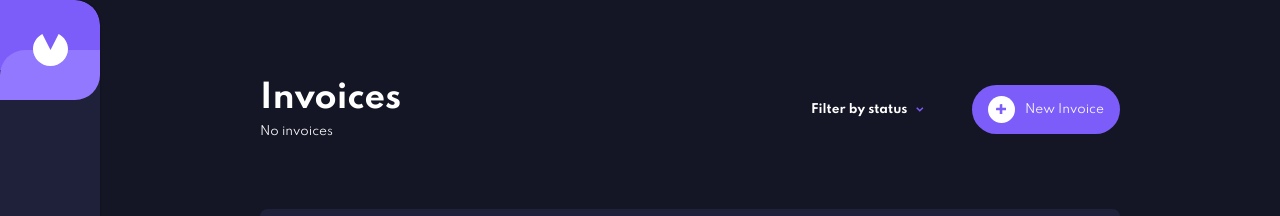
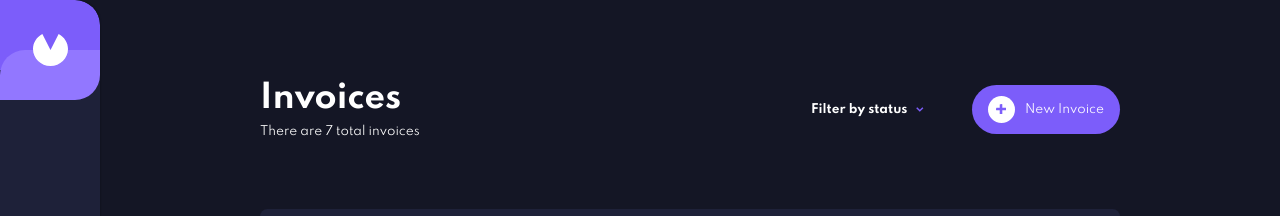
Before and after one commit to Mapelsun/invoice-app, a Vue app: page / in a window 1280 px wide. Shown: the top 216 px of the page. Built offline with nearby package versions, Linux system fonts and the light colour scheme.

Commit message:
feat: include invoice total in heading

```diff
--- a/src/components/invoice/InvoiceHeader.vue
+++ b/src/components/invoice/InvoiceHeader.vue
@@ -2,7 +2,10 @@
   <header class="heading">
     <div class="heading__left">
       <h1>Invoices</h1>
-      <p>No invoices</p>
+      <p v-if="invoices.length > 0">
+        There are {{ invoices.length }} total invoices
+      </p>
+      <p v-else>No invoices</p>
     </div>
     <div class="heading__right">
       <div class="form__group">
@@ -27,8 +30,11 @@
 </template>
 
 <script>
+import { mapState } from "vuex";
 import ActionButton from "@/components/shared/ActionButton";
 export default {
+  name: "invoicesHeader",
+  computed: mapState(["invoices"]),
   components: {
     "app-button": ActionButton,
   },
--- a/src/views/InvoicesHome.vue
+++ b/src/views/InvoicesHome.vue
@@ -12,11 +12,11 @@
 </template>
 
 <script>
+import { mapState } from "vuex";
 import tempData from "@/json/data";
 import InvoiceHeader from "@/components/invoice/InvoiceHeader";
 import EmptyInvoice from "@/components/invoice/EmptyInvoice";
 import InvoicesList from "@/components/invoice/InvoicesList";
-import { mapState } from "vuex";
 export default {
   name: "invoicesHome",
   created() {
```
